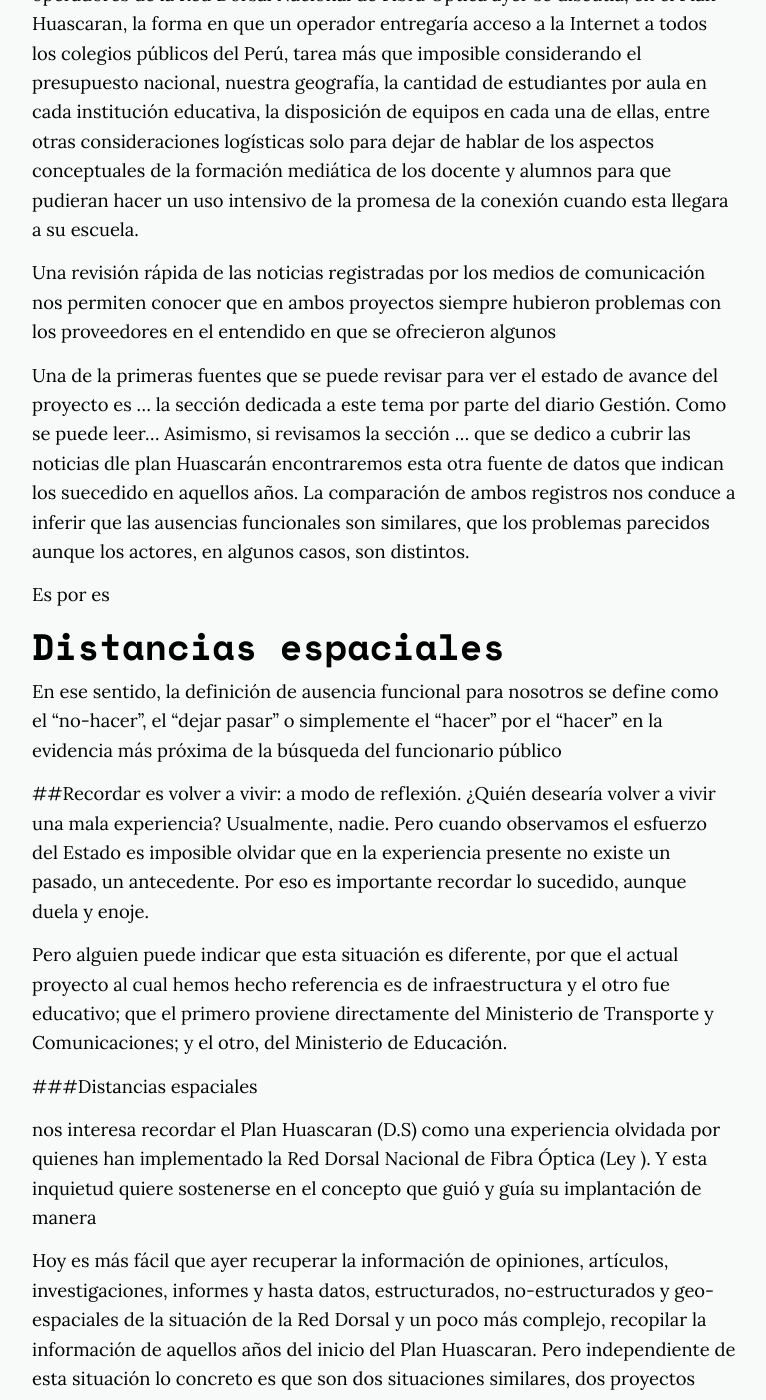
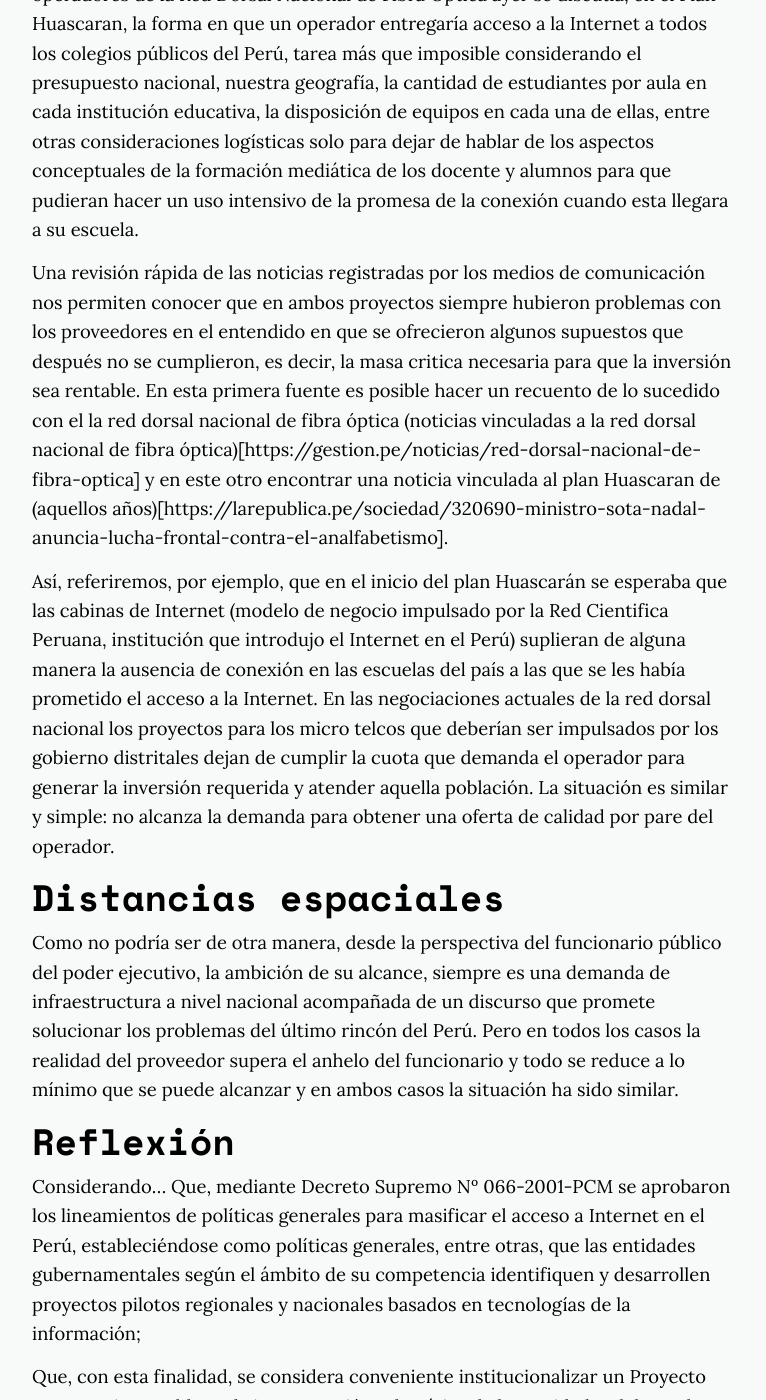
Before and after one commit to manuelvarzen/Vigia, a Jekyll site: the page built from _posts/2019-06-13-La-Red-Dorsal-del-Plan-Huascaran.md, in a window 1280 px wide and 1400 px high, scrolled down 3017 px. Shown: the whole window, without its empty margins (256-1022 px from the left). Built offline with Jekyll 4.4.1, drawn with Linux system fonts in a browser that asks for light colours; nearby versions of some CDN libraries; some of the changed text lies outside the part shown.

Commit message:
Update 2019-06-13-La-Red-Dorsal-del-Plan-Huascaran.md

```diff
--- a/_posts/2019-06-13-La-Red-Dorsal-del-Plan-Huascaran.md
+++ b/_posts/2019-06-13-La-Red-Dorsal-del-Plan-Huascaran.md
@@ -37,55 +37,31 @@ De esta manera hemos establecido, a priori, una aproximación conceptual entre a
 ## Ausencias funcionales
 De esa manera, como hoy se discuten los problemas de la concesión a los operadores de la Red Dorsal Nacional de Fibra Óptica ayer se discutía, en el Plan Huascaran, la forma en que un operador entregaría acceso a la Internet a todos los colegios públicos del Perú, tarea más que imposible considerando el presupuesto nacional, nuestra geografía, la cantidad de estudiantes por aula en cada institución educativa, la disposición de equipos en cada una de ellas, entre otras consideraciones logísticas solo para dejar de hablar de los aspectos conceptuales de la formación mediática de los docente y alumnos para que pudieran hacer un uso intensivo de la promesa de la conexión cuando esta llegara a su escuela.
 
-Una revisión rápida de las noticias registradas por los medios de comunicación nos permiten conocer que en ambos proyectos siempre hubieron problemas con los proveedores en el entendido en que se ofrecieron algunos
+Una revisión rápida de las noticias registradas por los medios de comunicación nos permiten conocer que en ambos proyectos siempre hubieron problemas con los proveedores en el entendido en que se ofrecieron algunos supuestos que después no se cumplieron, es decir, la masa critica necesaria para que la inversión sea rentable. En esta primera fuente es posible hacer un recuento de lo sucedido con el la red dorsal nacional de fibra óptica (noticias vinculadas a la red dorsal nacional de fibra óptica)[https://gestion.pe/noticias/red-dorsal-nacional-de-fibra-optica] y en este otro encontrar una noticia vinculada al plan Huascaran de (aquellos años)[https://larepublica.pe/sociedad/320690-ministro-sota-nadal-anuncia-lucha-frontal-contra-el-analfabetismo].
 
-Una de la primeras fuentes que se puede revisar para ver el estado de avance del proyecto es ... la sección dedicada a este tema por parte del diario Gestión. Como se puede leer... Asimismo, si revisamos la sección ... que se dedico a cubrir las noticias dle plan Huascarán encontraremos esta otra fuente de datos que indican los suecedido en aquellos años. La comparación de ambos registros nos conduce a inferir que las ausencias funcionales son similares, que los problemas parecidos aunque los actores, en algunos casos, son distintos.
-
-Es por es
+Así, referiremos, por ejemplo, que en el inicio del plan Huascarán se esperaba que las cabinas de Internet (modelo de negocio impulsado por la Red Cientifica Peruana, institución que introdujo el Internet en el Perú) suplieran de alguna manera la ausencia de conexión en las escuelas del país a las que se les había prometido el acceso a la Internet. En las negociaciones actuales de la red dorsal nacional los proyectos para los micro telcos que deberían ser impulsados por los gobierno distritales dejan de cumplir la cuota que demanda el operador para generar la inversión requerida y atender aquella población. La situación es similar y simple: no alcanza la demanda para obtener una oferta de calidad por pare del operador.
 
 ## Distancias espaciales
 
-En ese sentido, la definición de ausencia funcional para nosotros se define como el "no-hacer", el "dejar pasar" o simplemente el "hacer" por el "hacer" en la evidencia más próxima de la búsqueda del funcionario público
+Como no podría ser de otra manera, desde la perspectiva del funcionario público del poder ejecutivo, la ambición de su alcance, siempre es una demanda de infraestructura a nivel nacional acompañada de un discurso que promete solucionar los problemas del último rincón del Perú. Pero en todos los casos la realidad del proveedor supera el anhelo del funcionario y todo se reduce a lo mínimo que se puede alcanzar y en ambos casos la situación ha sido similar.
 
-
-##Recordar es volver a vivir: a modo de reflexión.
-¿Quién desearía volver a vivir una mala experiencia? Usualmente, nadie. Pero cuando observamos el esfuerzo del Estado es imposible olvidar que en la experiencia presente no existe un pasado, un antecedente. Por eso es importante recordar lo sucedido, aunque duela y enoje.
-
-Pero alguien puede indicar que esta situación es diferente, por que el actual proyecto al cual hemos hecho referencia es de infraestructura y el otro fue educativo; que el primero proviene directamente del Ministerio de Transporte y Comunicaciones; y el otro, del Ministerio de Educación.
-
-###Distancias espaciales
-
-
-
-nos interesa recordar el Plan Huascaran (D.S) como una experiencia olvidada por quienes han implementado la Red Dorsal Nacional de Fibra Óptica (Ley ). Y esta inquietud quiere sostenerse en el concepto que guió y guía su implantación de manera
-
-
-
-Hoy es más fácil que ayer recuperar la información de opiniones, artículos, investigaciones, informes y hasta datos, estructurados, no-estructurados y geo-espaciales de la situación de la Red Dorsal y un poco más complejo, recopilar la información de aquellos años del inicio del Plan Huascaran. Pero independiente de esta situación lo concreto es que son dos situaciones similares, dos proyectos vinculados directamente al Ministerio de Transportes y Comunicaciones; y articulados por la interdependencia de la infraestructura y la demanda, el dimensionamiento como lo indicarían bien los ingenieros. Pero no nos interesa encontrar similitudes en estos problemas operativos de la concesión sino los puntos de intersección de ambos proyectos.
+## Reflexión
 
 
 
 
 
 
-Las investigaciones que dieron cuentan del Plan Huascaran son varias y citaremos algunas de ellas. Hoy también se pueden citar varias noticias que dan cuenta del estado de la Red Dorsal Nacional de Fibra Óptica. Una solución u otra considera siempre ese punto de quiebre relacionado directamente con el contrato de concesión, su concepción y su diseño, al cual se tiene que recurrir cuando las cosas dejan de funcionar para el ciudadano, recordándoles
 
 
 
 
 
-Pero los problemas de cualquier concesión en nuestro país siempre son los mismos, miremos el sector que miremos, siempre encontraremos que algo se dejo de hacer en el diseño del contrato y cuando comienza a funcionar el despliegue logístico del anhelo concebido nada funciona y todo deja de funcionar justamente en el punto de acceso donde el ciudadano no encuentra lo
-
-
-
-como ayer se discutía los contratos de concesión a los proveedores para alcanzar a cada escuela del país conexión a Internet durante el inicio del Plan Huascaran. Ayer como hoy, las situaciones son similares y los actores son otros, pero los resultados son los mismos: las escuelas no conectadas de hace varios años son los distritos que ahora no pueden ser conectados. El proveedor que gano la concesión no hace más esfuerzo al igual que el proveedor de ayer que hizo más que solo conectar lo que tenía que conectar.
 
 
 
 
-Pero lo cierto es que si revisamos las consideraciones, del primer articulo y uno que otro párrafo adicional encontraremos que ambos documentos hay referencias cruzadas a la infraestructura y al uso de la misma; por que como se puede acceder a las fuentes de información... Es cierto que el proyecto de Red Dorsal lo ampara una ley y al otro proyecto fue creado con un Decreto Supremo, aunque en esa época se gobernaba con Decretos Supremos.
 
-Que las operaciones, en el actual proyecto son impulsadas integralmente por el MTC en un proyecto de infraestructura y que el otro proyecto, el plan Huascaran, fue un proyecto educativo.
 
 
 
```
Also changed, not shown: other parts of _posts/2019-06-13-La-Red-Dorsal-del-Plan-Huascaran.md (+1 -1 lines).
